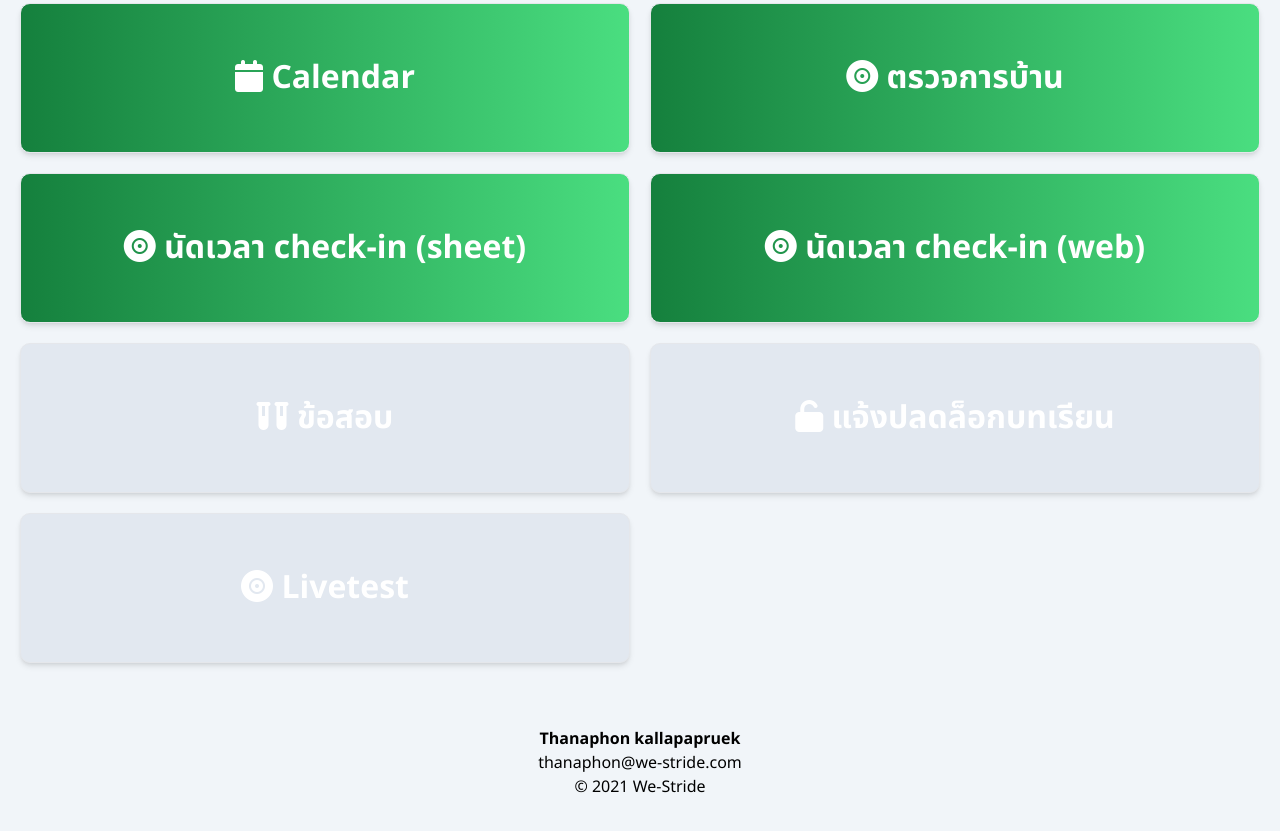
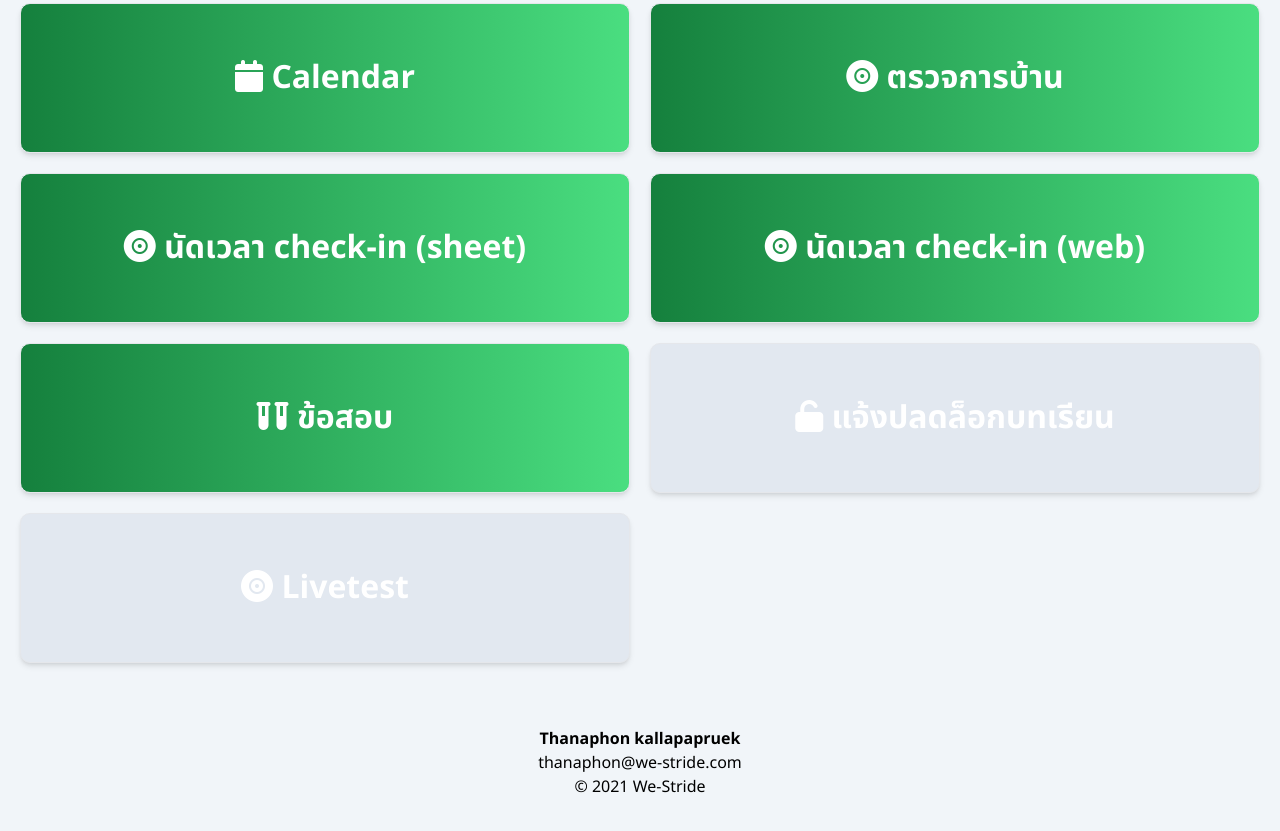
Before and after one commit to Nack-thanaphon/we-stride-board, a plain HTML site: page mentor/index.html in a window 1280 px wide. Shown: the part 709-1540 px from the top of the page. Drawn offline with nearby package versions, Linux system fonts and the light colour scheme.

Commit message:
feature: add-more service

```diff
--- a/mentor/index.html
+++ b/mentor/index.html
@@ -120,9 +120,9 @@
           </p>
         </a>
         <a
-          href="#"
+          href="https://docs.google.com/document/d/1EGXrd6Z4Yr7BC9cakHxkPyC9VQ38xZJDR8KVdZDPrj4/edit#heading=h.c5qlefwboh5n"
           target="_blank"
-          class="bg-slate-200 flex justify-center h-[150px] my-auto border hover:bg-green-200 cursor-pointer p-[20px] shadow-md rounded-[10px] p-[20px]"
+          class="bg-gradient-to-r from-green-700 to-green-400 flex justify-center h-[150px] my-auto border hover:bg-green-200 cursor-pointer p-[20px] shadow-md rounded-[10px] p-[20px]"
         >
           <p class="font-bold text-start my-auto text-white text-[2rem]">
             <i class="fa-solid fa-vials"></i> ข้อสอบ
```
